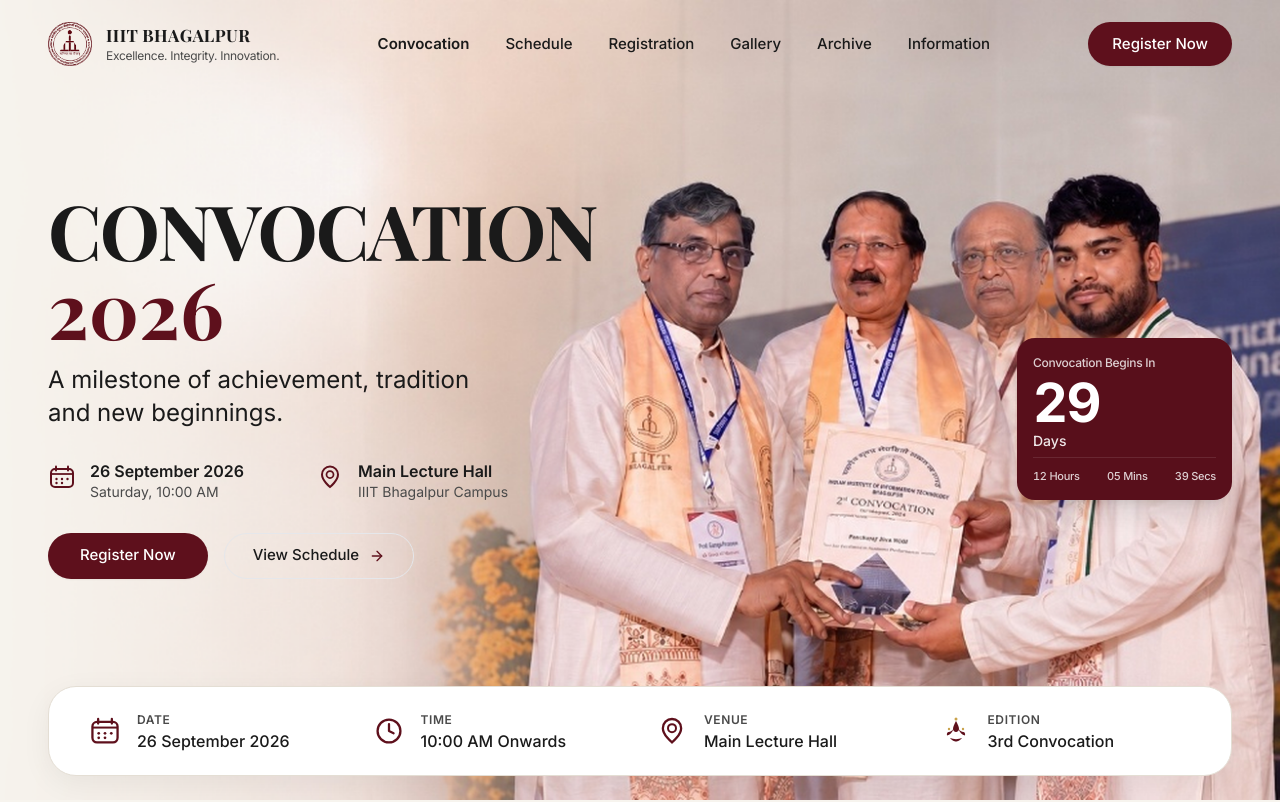
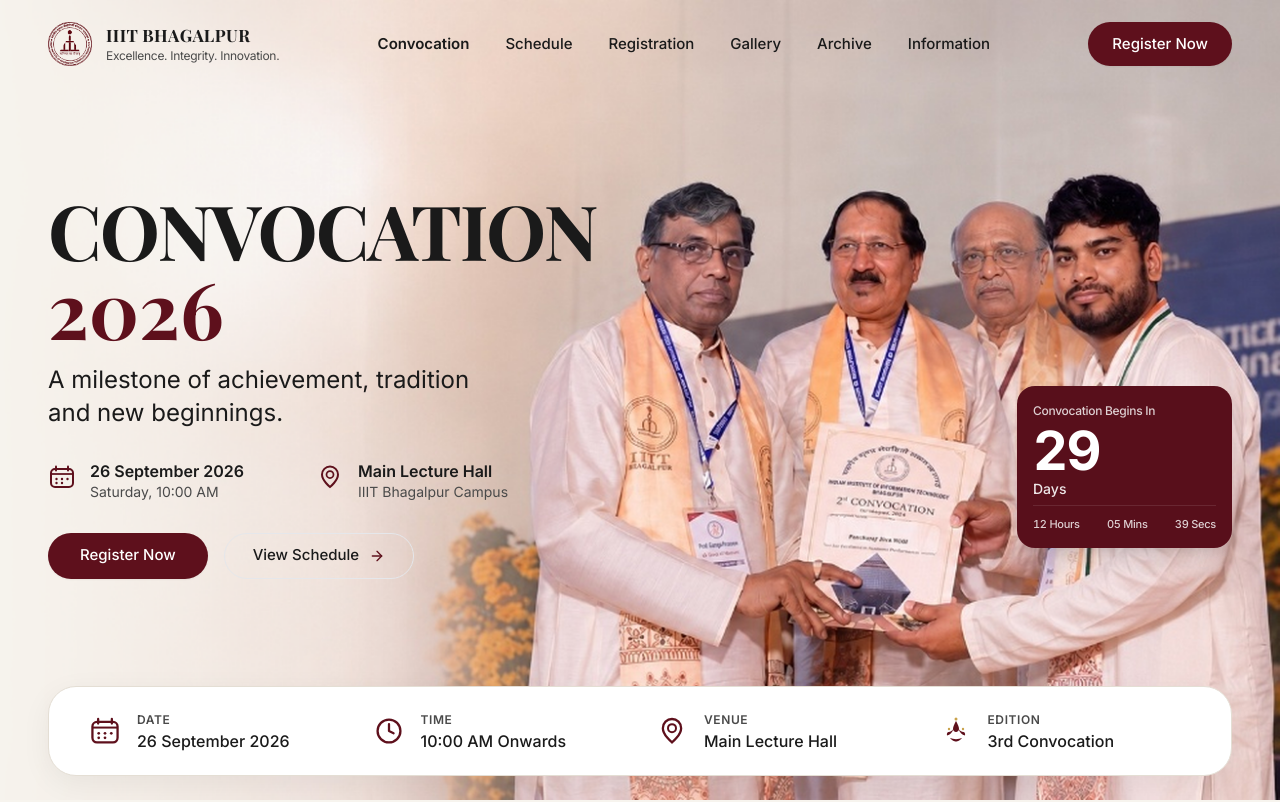
Before and after one commit to code-yashkumar/Convocation-iiitbh, a React (Vite) app: page / in a window 1280 px wide. Shown: the top 802 px of the page. Built offline with nearby package versions, Linux system fonts and the light colour scheme; a web font is replaced by a local one.

Commit message:
Position countdown card lower on the far right

```diff
--- a/src/sections/Hero/index.jsx
+++ b/src/sections/Hero/index.jsx
@@ -131,8 +131,8 @@ export function Hero() {
             </div>
           </div>
 
-          {/* Right Column: Far-right placement so degree certificate remains visible */}
-          <div className="lg:col-span-5 xl:col-span-6 relative flex flex-col lg:items-end justify-center">
+          {/* Right Column: Far-right placement positioned lower near bottom-right */}
+          <div className="lg:col-span-5 xl:col-span-6 relative flex flex-col lg:items-end justify-end">
 
             {/* Mobile / Tablet View Image (visible only below lg) */}
             <div className="lg:hidden w-full overflow-hidden rounded-2xl mb-6 shadow-sm">
@@ -143,8 +143,8 @@ export function Hero() {
               />
             </div>
 
-            {/* Maroon Countdown Card positioned slightly lower on the far right */}
-            <div className="w-full sm:w-[210px] lg:w-[215px] xl:w-[225px] lg:mr-0 xl:mr-1 lg:translate-y-8 xl:translate-y-10">
+            {/* Maroon Countdown Card positioned lower on the far right */}
+            <div className="w-full sm:w-[210px] lg:w-[215px] xl:w-[225px] lg:mr-0 xl:mr-1 lg:translate-y-20 xl:translate-y-24">
               <CountdownCard />
             </div>
 
```
